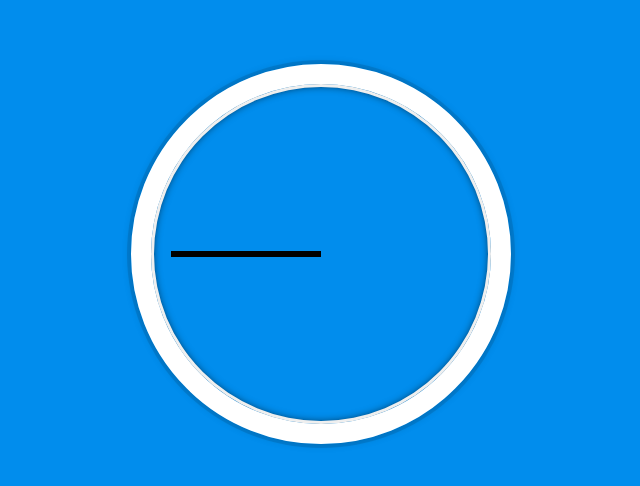
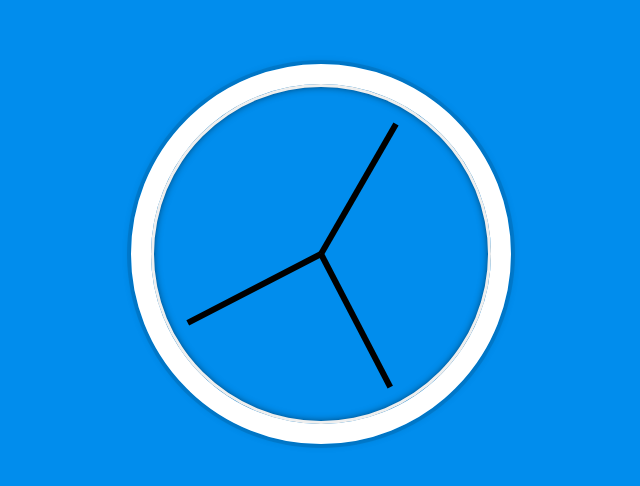
Before and after one commit to Carnival02/Personal-Projects, a plain HTML site: page Clock/index.html in a window 1280 px wide. Shown: the part 154-640 px from the top of the page, without its empty margins (319-959 px from the left). Drawn offline with Linux system fonts and the light colour scheme.

Commit message:
Adding Js file

```diff
--- a/Clock/index.html
+++ b/Clock/index.html
@@ -5,15 +5,19 @@
     <meta name="viewport" content="width=device-width, initial-scale=1.0">
     <title>Clock</title>
     <link rel="stylesheet" href="style.css">
+
+
+    </script>
 </head>
 <body>
    <div class="clock">
         <div class="clock-face">
             <div class="hand hour-hand"></div>
-            <div class="hand min-hand"></div>
-            <div class="hand sec-hand"></div>
+            <div class="hand mins-hand"></div>
+            <div class="hand second-hand"></div>
         </div>
    </div>
+   <script src="scrip.js"></script>
 
 </body>
 </html>
--- /dev/null
+++ b/Clock/scrip.js
@@ -0,0 +1,23 @@
+const secondHand=document.querySelector('.second-hand');
+const minsHand=document.querySelector('.mins-hand');
+const hourHand=document.querySelector('.hour-hand');
+
+function setDate(){
+    const now =new Date();
+    const seconds=now.getSeconds();
+    const secondDegrees=((seconds/60)*360)+90;
+    secondHand.style.transform=`rotate(${secondDegrees}deg)`;
+
+    // console.log(second);
+
+    const mins=now.getMinutes();
+    const minsDegrees=((mins/60)*360)+90;
+    minsHand.style.transform=`rotate(${minsDegrees}deg)`;
+
+    const hour=now.getHours();
+    const hourDegrees=((hour%12)/12*360)+ ((mins / 60) * 30)+90;
+    hourHand.style.transform=`rotate(${hourDegrees}deg)`;
+
+
+}
+setInterval(setDate,1000);
--- a/Clock/style.css
+++ b/Clock/style.css
@@ -43,4 +43,8 @@ body{
     background: black;
     position: absolute;
     top: 50%;
+    transform-origin:100%;
+    transform: rotate(90deg);
+    transition: all 0.5s;
+    transition-timing-function: cubic-bezier(0.1,2.7,0.58,1);
 }
```
